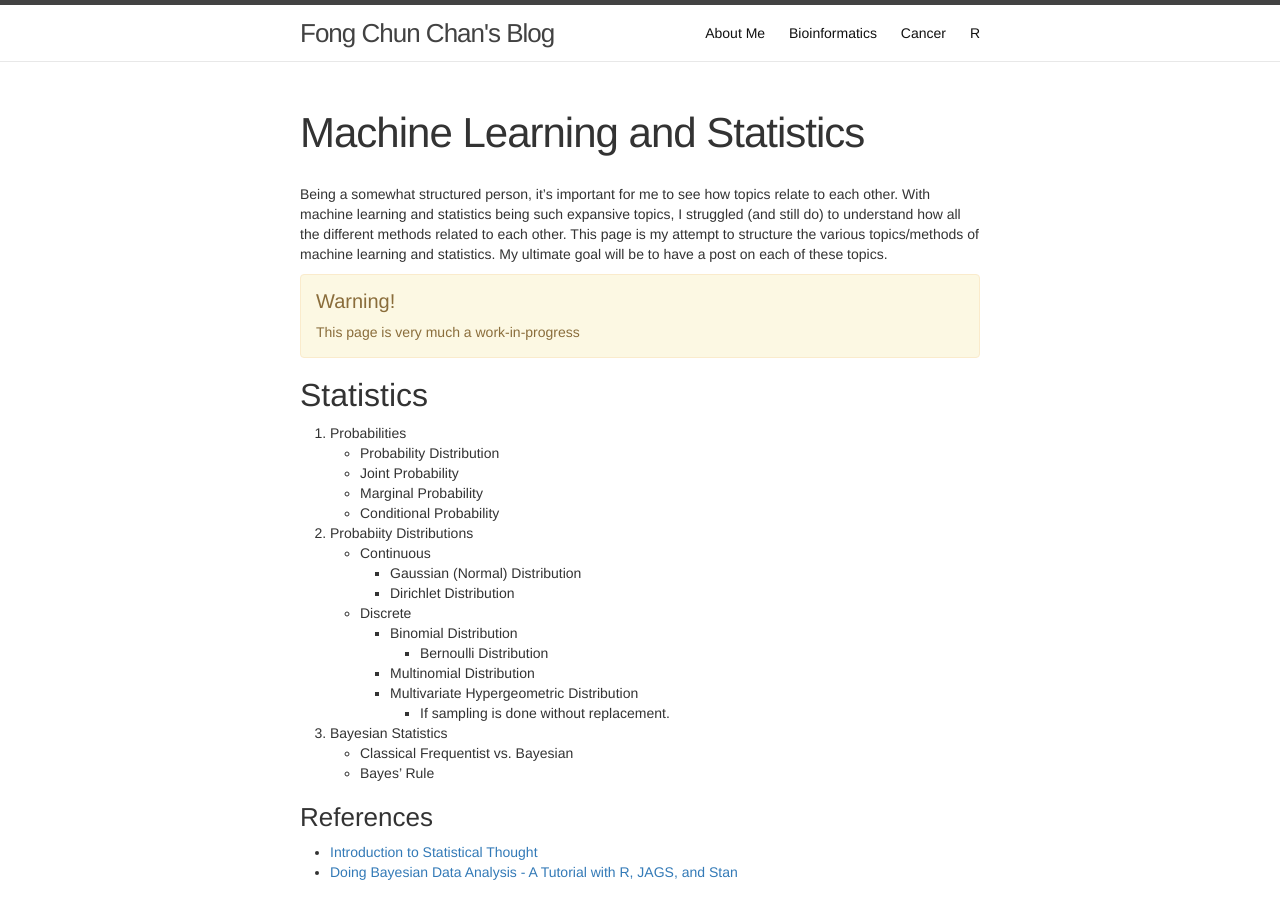
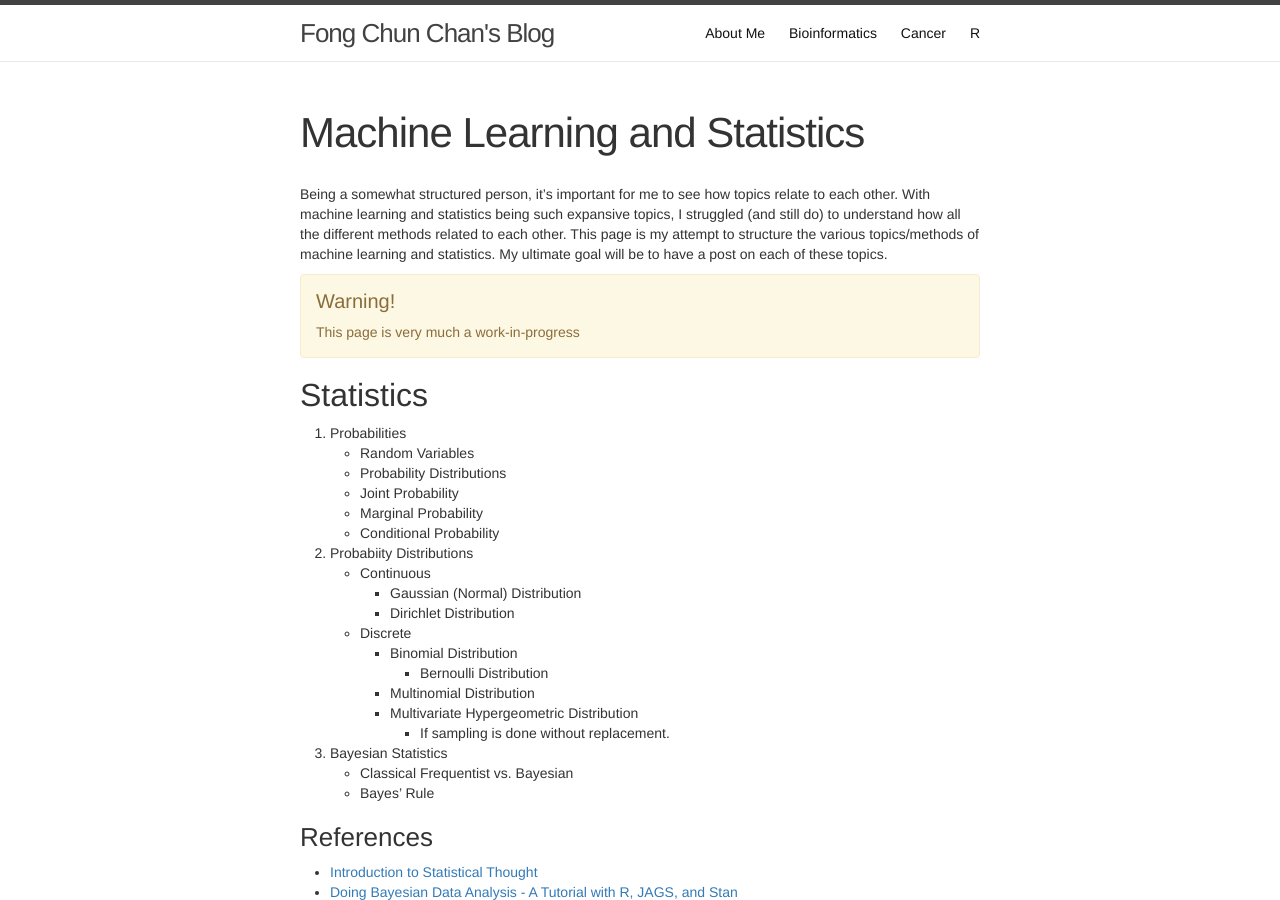
Before and after one commit to tinyheero/tinyheero.github.io, a Jekyll site: the page built from ml-and-stats-overview.md, in a window 1280 px wide and 900 px high. Built offline with Jekyll 4.4.1, drawn with Linux system fonts in a browser that asks for light colours; nearby versions of some CDN libraries; library files that are not in the unit come from our copies.

Commit message:
Separating Prob Distr and Random Variable Post

```diff
--- a/ml-and-stats-overview.md
+++ b/ml-and-stats-overview.md
@@ -14,7 +14,8 @@ Being a somewhat structured person, it's important for me to see how topics rela
 ## Statistics
 
 1. Probabilities
-    * Probability Distribution
+    * Random Variables
+    * Probability Distributions
     * Joint Probability
     * Marginal Probability
     * Conditional Probability
```
